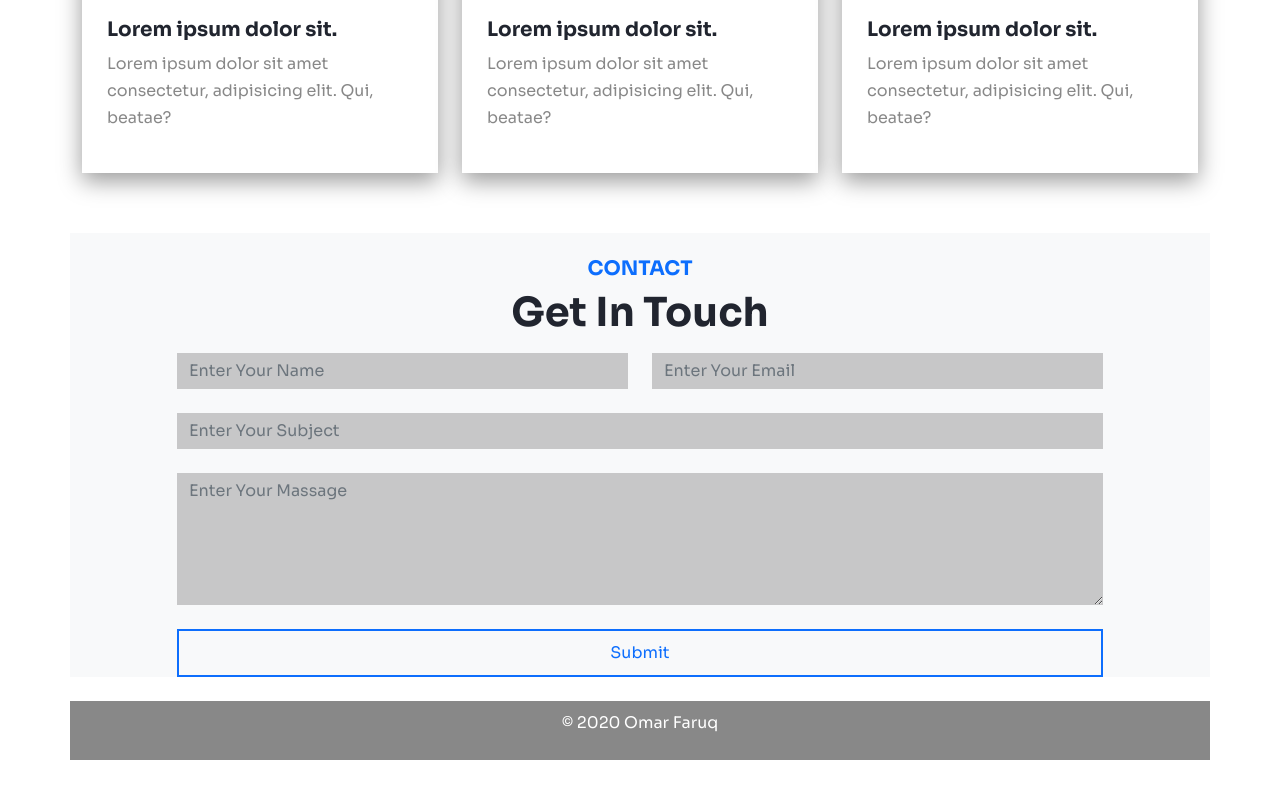
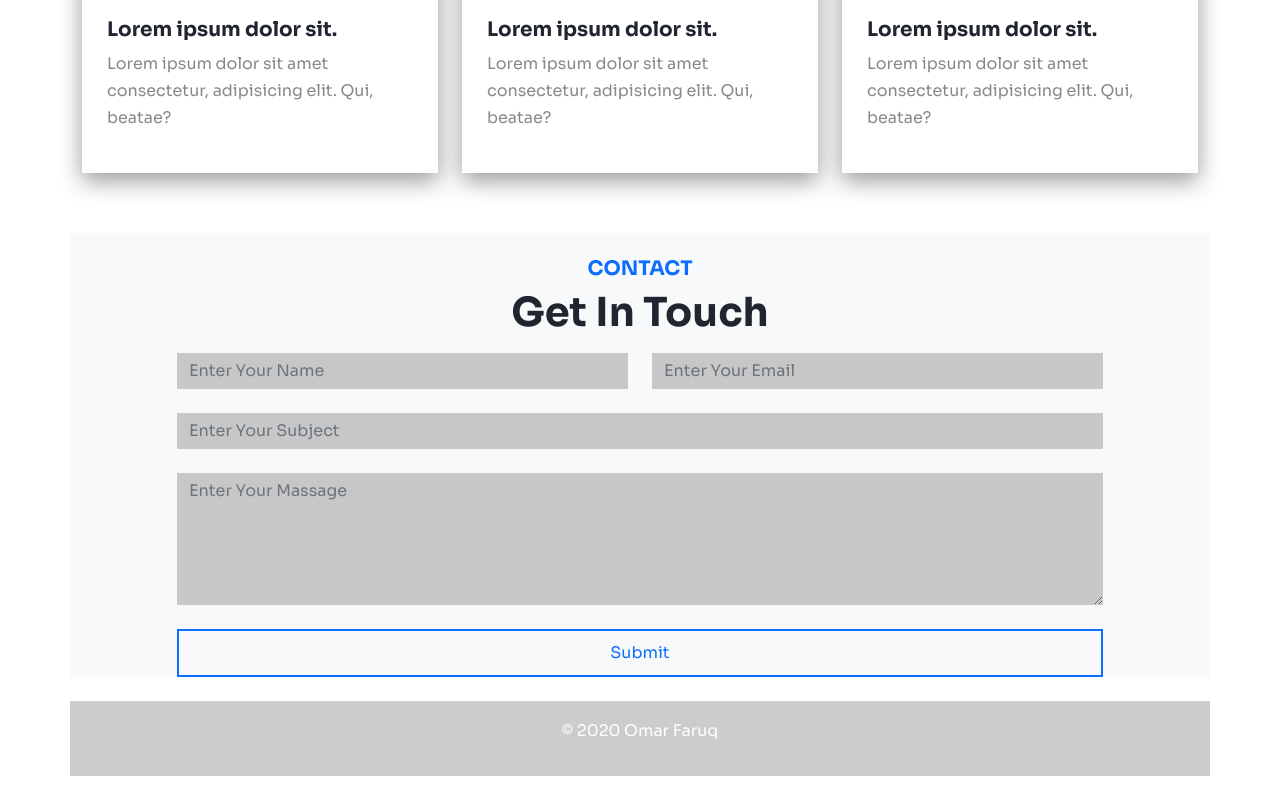
Before and after one commit to Omarfaruq027/kreatives, a plain HTML site: page index.html in a window 1280 px wide. Shown: the part 4944-5744 px from the top of the page. Drawn offline with nearby package versions, Linux system fonts and the light colour scheme.

Commit message:
fix footer

```diff
--- a/css/style.css
+++ b/css/style.css
@@ -221,6 +221,6 @@ form .form-control {
 }
 
 .background {
-  background-color: #888888;
+  background-color: rgb(0, 0, 0, 0.2);
   color: #fff;
 }
--- a/index.html
+++ b/index.html
@@ -445,7 +445,7 @@
         <!-- contact end -->
     </main>
 
-    <footer class="container background my-4 py-2" id="footer">
+    <footer class="container background my-4 py-3" id="footer">
         <div class="row">
             <div class="col-md-12">
                 <p class="text-center">© 2020 Omar Faruq</p>
```
